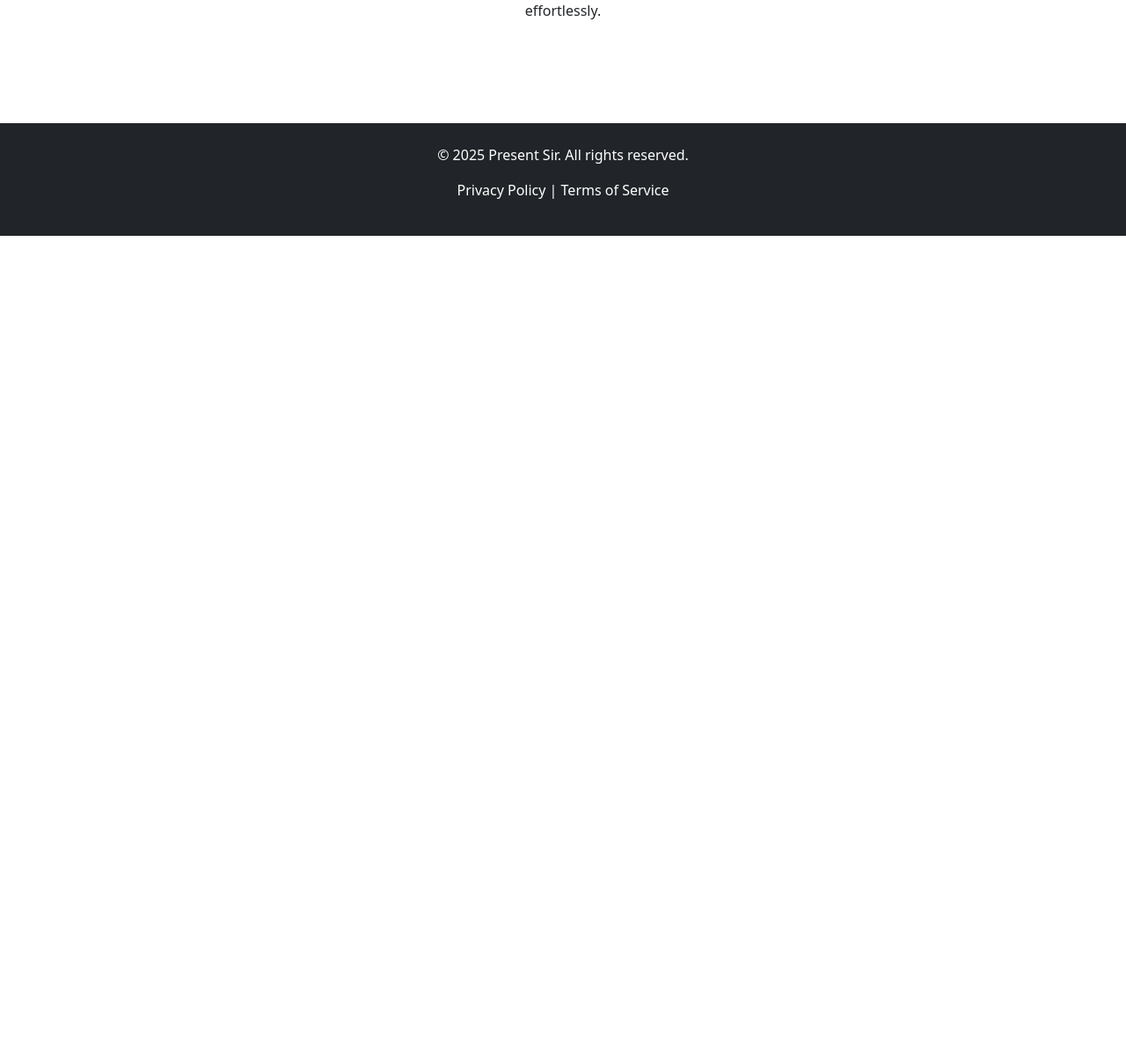
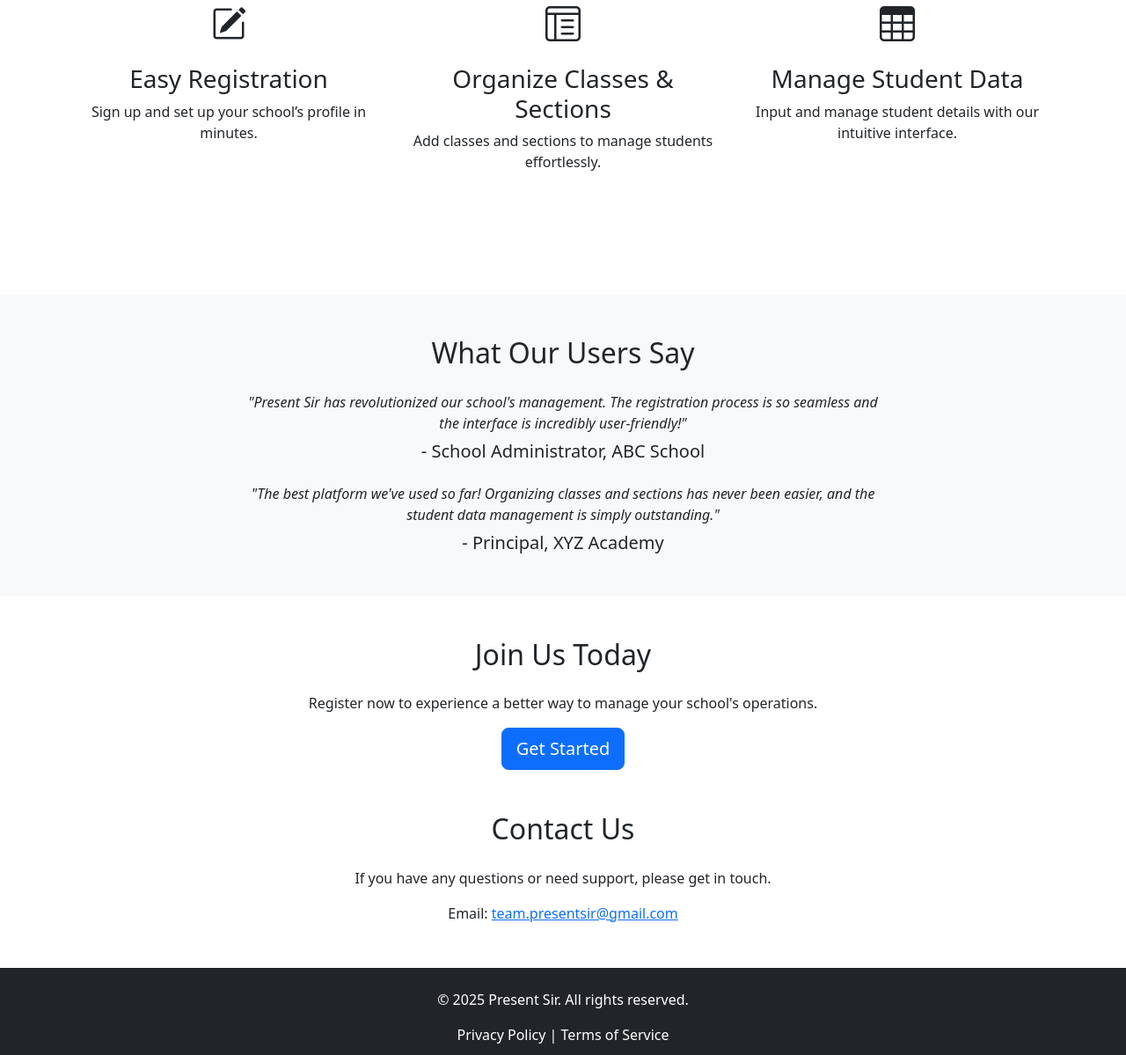
Before and after one commit to presentsir/Present-Sir-Website, a plain HTML site: page index.html in a window 1280 px wide. Shown: the part 614-1813 px from the top of the page at 88% size. Before the commit the page ends 882 px from the top, so only its background shows below. Drawn offline with nearby package versions, Linux system fonts and the light colour scheme; files that its build step writes are made by us from their sources; files whose address does not match are found by name.

Commit message:
updated frontend

```diff
--- a/index.html
+++ b/index.html
@@ -4,19 +4,27 @@
   <meta charset="UTF-8" />
   <meta name="viewport" content="width=device-width, initial-scale=1" />
   <title>Present Sir</title>
-  <!-- Link to external CSS -->
+  <!-- External CSS -->
   <link rel="stylesheet" href="css/style.css" />
-  <!-- Bootstrap CSS CDN (optional if you're using Bootstrap) -->
+  <!-- Bootstrap CSS CDN -->
   <link
     href="https://cdn.jsdelivr.net/npm/bootstrap@5.3.0/dist/css/bootstrap.min.css"
     rel="stylesheet"
   />
+  <!-- Bootstrap Icons (optional) -->
+  <link rel="stylesheet" href="https://cdn.jsdelivr.net/npm/bootstrap-icons@1.10.5/font/bootstrap-icons.css" />
 </head>
 <body>
+  <div class="page-container">
+
     <!-- Header & Navigation -->
     <header class="bg-light shadow-sm">
       <nav class="container navbar navbar-expand-lg navbar-light">
-      <a class="navbar-brand" href="#">Present Sir</a>
+        <a class="navbar-brand" href="#">
+          <!-- Replace with your logo -->
+          <img src="images\Present Sir Logo.jpg" alt="Present Sir Logo" height="40" />
+          Present Sir
+        </a>
         <button class="navbar-toggler" type="button" data-bs-toggle="collapse" data-bs-target="#navbarNav">
           <span class="navbar-toggler-icon"></span>
         </button>
@@ -29,6 +37,9 @@
               <a class="nav-link" href="#features">Features</a>
             </li>
             <li class="nav-item">
+              <a class="nav-link" href="#testimonials">Testimonials</a>
+            </li>
+            <li class="nav-item">
               <a class="nav-link" href="#contact">Contact</a>
             </li>
             <li class="nav-item">
@@ -39,35 +50,74 @@
       </nav>
     </header>
 
+    <!-- Main Content Area -->
+    <main class="flex-grow-1">
+
       <!-- Hero Section -->
       <section class="hero text-center">
         <div class="container">
-      <h1 class="display-4">Welcome to Present Sir</h1>
-      <p class="lead">Simplify School Management & Student Attendance with Ease</p>
+          <h1 style="color: black; font-family: sans-serif;" class="display-4">Welcome to Present Sir </h1>
+          <p style="color: darkslateblue;" class="lead">Simplify School Management & Student Registration with Ease</p>
           <a href="#register" class="btn btn-lg btn-primary mt-4">Register Now</a>
         </div>
       </section>
 
       <!-- Features Section -->
-  <section id="features" class="features container text-center">
+      <section id="features" class="features container text-center my-5">
+        <h2 class="mb-4">Our Key Features</h2>
         <div class="row">
-      <div class="col-md-4">
-        <i class="bi bi-pencil-square" style="font-size: 2rem;"></i>
+          <div class="col-md-4 mb-4">
+            <i class="bi bi-pencil-square" style="font-size: 2.5rem;"></i>
             <h3 class="mt-3">Easy Registration</h3>
             <p>Sign up and set up your school’s profile in minutes.</p>
           </div>
-      <div class="col-md-4">
-        <i class="bi bi-layout-text-window-reverse" style="font-size: 2rem;"></i>
+          <div class="col-md-4 mb-4">
+            <i class="bi bi-layout-text-window-reverse" style="font-size: 2.5rem;"></i>
             <h3 class="mt-3">Organize Classes & Sections</h3>
             <p>Add classes and sections to manage students effortlessly.</p>
           </div>
-      <div class="col-md-4">
-        <i class="bi bi-table" style="font-size: 2rem;"></i>
+          <div class="col-md-4 mb-4">
+            <i class="bi bi-table" style="font-size: 2.5rem;"></i>
             <h3 class="mt-3">Manage Student Data</h3>
             <p>Input and manage student details with our intuitive interface.</p>
           </div>
         </div>
       </section>
+
+      <!-- Testimonials Section -->
+      <section id="testimonials" class="testimonials bg-light py-5">
+        <div class="container text-center">
+          <h2 class="mb-4">What Our Users Say</h2>
+          <div class="row justify-content-center">
+            <div class="col-md-8">
+              <div class="testimonial mb-4">
+                <p class="mb-2 fst-italic">"Present Sir has revolutionized our school's management. The registration process is so seamless and the interface is incredibly user-friendly!"</p>
+                <h5 class="mb-0">- School Administrator, ABC School</h5>
+              </div>
+              <div class="testimonial">
+                <p class="mb-2 fst-italic">"The best platform we've used so far! Organizing classes and sections has never been easier, and the student data management is simply outstanding."</p>
+                <h5 class="mb-0">- Principal, XYZ Academy</h5>
+              </div>
+            </div>
+          </div>
+        </div>
+      </section>
+
+      <!-- Register Section (for CTA anchor) -->
+      <section id="register" class="register container text-center my-5">
+        <h2 class="mb-4">Join Us Today</h2>
+        <p>Register now to experience a better way to manage your school's operations.</p>
+        <a href="register.html" class="btn btn-lg btn-primary">Get Started</a>
+      </section>
+
+      <!-- Contact Section -->
+      <section id="contact" class="contact container text-center my-5">
+        <h2 class="mb-4">Contact Us</h2>
+        <p>If you have any questions or need support, please get in touch.</p>
+        <p>Email: <a href="mailto:team.presentsir@gmail.com.com">team.presentsir@gmail.com</a></p>
+      </section>
+
+    </main>
 
     <!-- Footer -->
     <footer class="bg-dark text-white py-4">
@@ -77,12 +127,20 @@
           <a href="#" class="text-white text-decoration-none">Privacy Policy</a> |
           <a href="#" class="text-white text-decoration-none">Terms of Service</a>
         </p>
+        <p>
+          <!-- Social Media Icons (optional) -->
+          <a href="#" class="text-white me-2"><i class="bi bi-facebook"></i></a>
+          <a href="#" class="text-white me-2"><i class="bi bi-twitter"></i></a>
+          <a href="#" class="text-white"><i class="bi bi-instagram"></i></a>
+        </p>
       </div>
     </footer>
 
-  <!-- Link to external JavaScript -->
-  <!-- Bootstrap JS Bundle CDN (optional if you're using Bootstrap) -->
+  </div>
+
+  <!-- Bootstrap JS Bundle CDN -->
   <script src="https://cdn.jsdelivr.net/npm/bootstrap@5.3.0/dist/js/bootstrap.bundle.min.js"></script>
+  <!-- External JavaScript -->
   <script src="js/script.js"></script>
 </body>
 </html>
```
Lines whose indentation alone changed are shown as unchanged.
